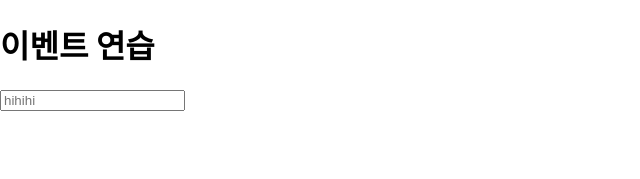
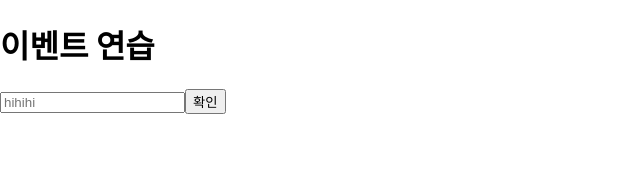
Before and after one commit to shimhaeun/React, a React (Create React App) app: page / in a window 1280 px wide. Shown: the top 179 px of the page, without its empty margins (0-640 px from the left). Built offline with nearby package versions, Linux system fonts and the light colour scheme.

Commit message:
버튼 추가

```diff
--- a/src/EventPractice.js
+++ b/src/EventPractice.js
@@ -22,6 +22,14 @@ class EventPractice extends Component {
             // console.log(e.target.value); //onChange 이벤트 발생 시 앞으로 변할 인풋 값인 e.target.value 콘솔에 기록
           }}
         />
+        <button onClick={
+          () => {
+            alert(this.state.message);
+            this.setState({
+              message: ''
+            });
+          }
+        }>확인</button>
       </div>
     );
   }
```
